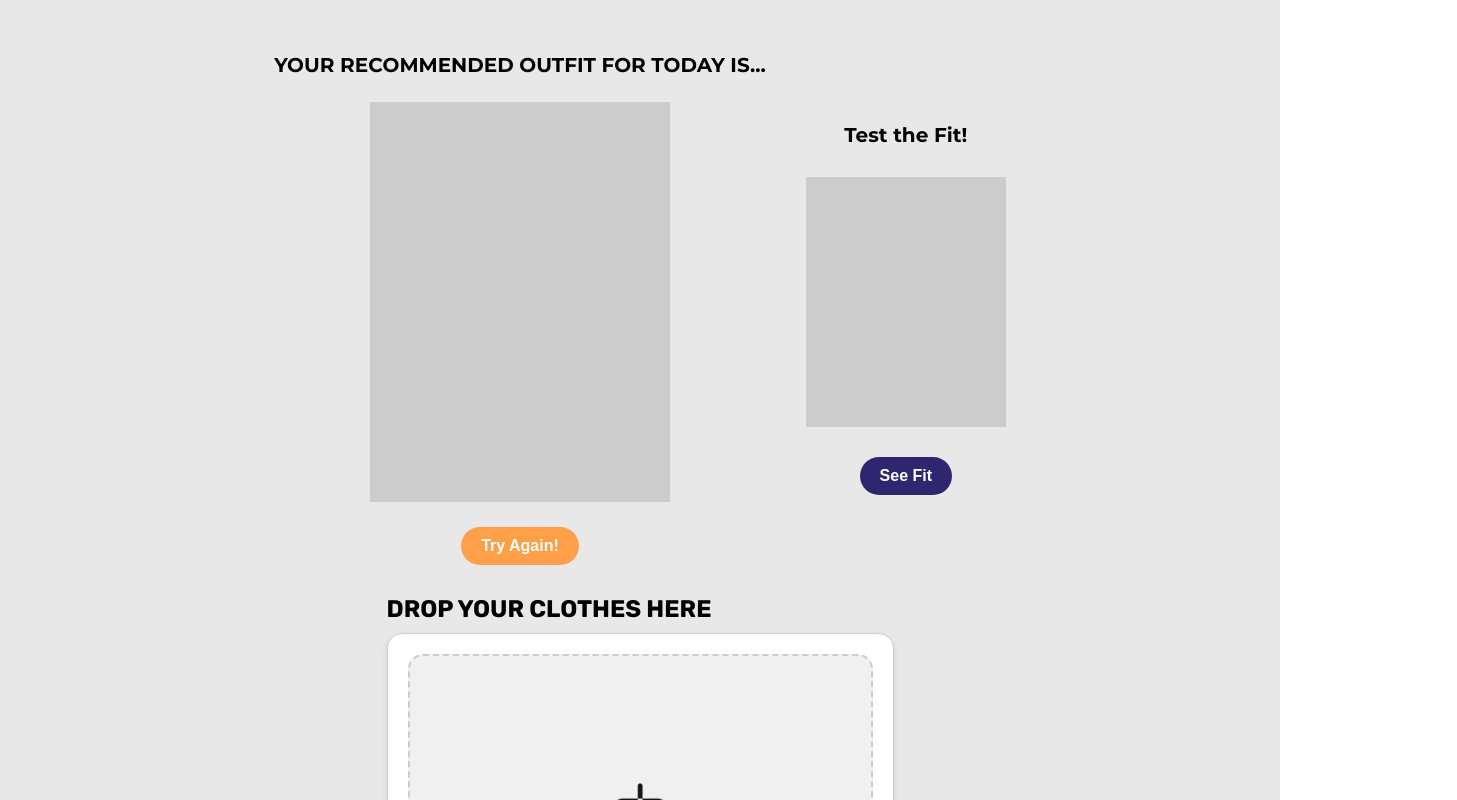
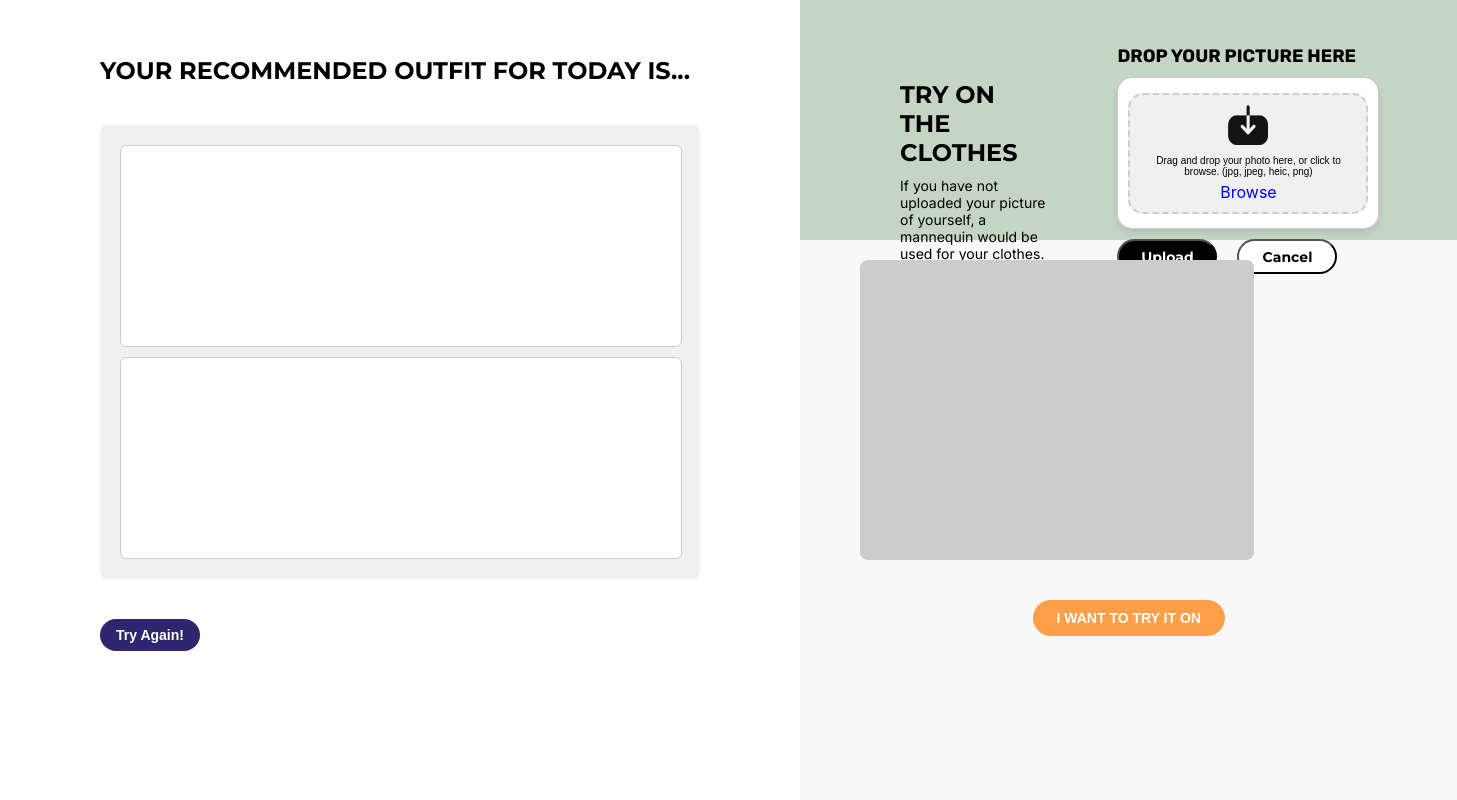
Before and after one commit to briankim0629/Codinator, a React (Create React App) app in the folder codinator-app/: page /outcome in a window 1280 px wide. Shown: the top 800 px of the page, 1457 px wide, since content can reach past the window. Built offline with nearby package versions, Linux system fonts and the light colour scheme.

Commit message:
Almost finished with styling

```diff
--- a/codinator-app/src/components/Upload.jsx
+++ b/codinator-app/src/components/Upload.jsx
@@ -6,7 +6,8 @@ import styled from "styled-components";
 
 // Container for the whole upload section
 const Container = styled.div`
-  max-width: 600px;
+  max-width: ${({ variant }) => (variant === "small" ? "300px" : "600px")};
+
   margin: 0;
   padding: 20px;
   text-align: left;
@@ -16,8 +17,9 @@ const Container = styled.div`
 const Title = styled.h2`
   font-family: Rubik, sans-serif;
   font-weight: medium;
-  margin-top: 10px;
-  margin-bottom: 10px;
+  margin-top: ${({ variant }) => (variant === "small" ? "5px" : "10px")}; /* FIXED */
+  margin-bottom: ${({ variant }) => (variant === "small" ? "5px" : "10px")}; /* FIXED */
+  font-size: ${({ variant }) => (variant === "small" ? "18px" : "24px")}; /* FIXED */
 `;
 
 // White upload box container
@@ -26,25 +28,27 @@ const UploadBox = styled.div`
   border-radius: 15px;
   border: 1px solid #ccc;
   width: 100%;
-  max-width: 465px;
+  max-width: ${({ variant }) => (variant === "small" ? "250px" : "465px")}; /* FIXED: For small variant, width is 250px */
   background-color: white;
-  padding: 20px;
-  margin-top: 10px; /* pushes box further down */
-  height: 400px; /* increased height for a longer box */
+  padding: ${({ variant }) => (variant === "small" ? "10px" : "20px")}; /* FIXED: Reduced padding for small variant */
+  margin-top: 10px;
+  /* FIXED: Reduced height for small variant from '150px' to '80px' to make it shorter */
+  height: ${({ variant }) => (variant === "small" ? "130px" : "400px")};
   display: flex;
   flex-direction: column;
   justify-content: center;
 `;
 
+
 // Drag and drop area with a grey background
 const DragArea = styled.div`
   border: 2px dashed #ccc;
-  padding: 20px;
+  padding: ${({ variant }) => (variant === "small" ? "10px" : "20px")}; /* FIXED */
   text-align: center;
   border-radius: 15px;
   cursor: pointer;
   background-color: #f0f0f0; /* corrected color */
-  flex: 1;
+  flex: ${({ variant }) => (variant === "small" ? "0" : "1")};
   display: flex;
   flex-direction: column;
   justify-content: center;
@@ -54,22 +58,23 @@ const DragArea = styled.div`
 
 // Image styling
 const DropImage = styled.img`
-  width: 60px;
-  height: 60px;
+  width: ${({ variant }) => (variant === "small" ? "40px" : "60px")}; /* FIXED */
+  height: ${({ variant }) => (variant === "small" ? "40px" : "60px")}; /* FIXED */
   margin-bottom: 0px;
 `;
 
 // Paragraph styling
 const Paragraph = styled.p`
   font-family: sans-serif;
-  margin-bottom: 10px;
+  margin-bottom: ${({ variant }) => (variant === "small" ? "5px" : "10px")}; /* FIXED */
+  font-size: ${({ variant }) => (variant === "small" ? "10px" : "14px")}; /* FIXED */
 `;
 
 // Button group container
 const ButtonGroup = styled.div`
   display: flex;
   justify-content: flex-start;
-  margin-top: 20px;
+  margin-top: ${({ variant }) => (variant === "small" ? "10px" : "20px")}; /* FIXED */
   color: #fff;
 `;
 
@@ -77,14 +82,14 @@ const ButtonGroup = styled.div`
 const ConfirmButton = styled.button`
   background-color: #000;
   color: white;
-  height: 40px;
-  width: 120px;
+  height: ${({ variant }) => (variant === "small" ? "35px" : "40px")}; /* FIXED */
+  width: ${({ variant }) => (variant === "small" ? "100px" : "120px")}; /* FIXED */
   border-radius: 20px;
   margin-right: 20px;
 
   text-align: center;
   font-family: Montserrat;
-  font-size: 16px;
+  font-size: ${({ variant }) => (variant === "small" ? "14px" : "16px")}; /* FIXED */
   font-style: normal;
   font-weight: 600;
 
@@ -97,8 +102,8 @@ const ConfirmButton = styled.button`
 const CancelButton = styled.button`
   background-color: white;
   color: black;
-  height: 40px;
-  width: 120px;
+  height: ${({ variant }) => (variant === "small" ? "35px" : "40px")}; /* FIXED */
+  width: ${({ variant }) => (variant === "small" ? "100px" : "120px")}; /* FIXED */
   border-radius: 20px;
   margin-right: 20px;
   cursor: pointer;
@@ -109,12 +114,12 @@ const CancelButton = styled.button`
 
   text-align: center;
   font-family: Montserrat;
-  font-size: 16px;
+  font-size: ${({ variant }) => (variant === "small" ? "14px" : "16px")}; /* FIXED */
   font-style: normal;
   font-weight: 600;
 `;
 
-function Upload({ bucket }) {
+function Upload({ bucket, variant, title }) {
   const [file, setFile] = useState(null);
   const [dragActive, setDragActive] = useState(false);
 
@@ -177,20 +182,21 @@ function Upload({ bucket }) {
   useEffect(() => {}, [file]);
 
   return (
-    <Container>
+    <Container variant={variant}>
       {/* Header moved outside of the white upload box */}
-      <Title>DROP YOUR CLOTHES HERE</Title>
+      <Title variant={variant}>{title || "DROP YOUR CLOTHES HERE"}</Title>
 
-      <UploadBox>
+      <UploadBox variant={variant}>
         <DragArea
+          variant={variant}
           className={`upload-container ${dragActive ? "drag-active" : ""}`}
           onDragEnter={handleDrag}
           onDragOver={handleDrag}
           onDragLeave={handleDrag}
           onDrop={handleDrop}
         >
-          <DropImage src={drop} alt="Drop here" />
-          <Paragraph>
+          <DropImage variant={variant} src={drop} alt="Drop here" />
+          <Paragraph variant={variant}>
             Drag and drop your photo here, or click to browse. (jpg, jpeg, heic,
             png)
           </Paragraph>
@@ -211,14 +217,15 @@ function Upload({ bucket }) {
       </UploadBox>
 
       {file && (
-        <div style={{ marginTop: "20px" }}>
+        <div style={{ marginTop: variant === "small" ? "10px" : "20px" }}>
           <p>Selected File: {file.name}</p>
         </div>
       )}
 
-      <ButtonGroup>
-        <ConfirmButton onClick={handleUpload}>Upload</ConfirmButton>
+      <ButtonGroup variant={variant}>
+        <ConfirmButton variant={variant} onClick={handleUpload}>Upload</ConfirmButton>
         <CancelButton
+          variant={variant}
           onClick={() => {
             setFile(null);
             setDragActive(false);
--- a/codinator-app/src/pages/Outcome.jsx
+++ b/codinator-app/src/pages/Outcome.jsx
@@ -4,6 +4,215 @@ import "@fontsource/montserrat/700.css"; // Importing Montserrat font for stylin
 import { useLocation } from "react-router";
 import Upload from "../components/Upload";
 
+
+import "@fontsource/montserrat/700.css"; // Montserrat for headers
+import "@fontsource/rubik";              // Rubik
+import "@fontsource/inter";
+
+const PageContainer = styled.div`
+  display: flex;
+  width: 100%;
+  min-height: 100vh;
+  box-sizing: border-box;
+  background-color: #fff;
+`;
+
+// Left column (Recommended Outfit)
+const LeftColumn = styled.div`
+  flex: 5;
+  padding: 40px;
+  display: flex;
+  flex-direction: column;
+  align-items: flex-start;
+  box-sizing: border-box;
+`;
+
+// Right column (Try-on Section)
+const RightColumn = styled.div`
+  flex: 7;
+  display: flex;
+  flex-direction: column;
+  box-sizing: border-box;
+  background-color: #f8f8f8;
+`;
+
+// Title for recommended outfit
+const RecommendedTitle = styled.h1`
+  font-family: "Montserrat", sans-serif;
+  font-size: 24px;
+  color: #000;
+  margin-bottom: 40px;
+  margin-left: 60px;
+`;
+
+// Container holding the three stacked boxes
+/*
+const OutfitBoxes = styled.div`
+  width: 280px;
+  background-color: #f0f0f0;
+  border-radius: 8px;
+  padding: 20px;
+  box-sizing: border-box;
+  display: flex;
+  flex-direction: column;
+  gap: 10px;
+  margin-bottom: 20px;
+`;
+*/
+const OutfitContainer = styled.div`
+
+  width: 600px;
+  background-color: #f0f0f0;
+  margin-left: 60px;
+  margin-right: 60px;
+  border-radius: 8px;
+  padding: 20px;
+  box-sizing: border-box;
+  display: flex;
+  flex-direction: column;
+  gap: 10px; /* space between item boxes */
+  margin-bottom: 20px;
+`;
+
+// Each recommended item box
+const OutfitBox = styled.div`
+  width: 100%;
+  height: 200px;
+  background-color: #ffffff;
+  border-radius: 6px;
+  border: 1px solid #ccc;
+`;
+
+// “Try Again” button
+const TryAgainButton = styled.button`
+  background-color: #2e266e;
+  color: #fff;
+  border: none;
+  border-radius: 20px;
+  padding: 8px 16px;
+  cursor: pointer;
+  font-size: 14px;
+  font-weight: 600;
+  margin-left: 60px;
+  margin-top: 20px; /* pushes button to bottom if needed */
+
+  &:hover {
+    background-color: #5c53a0;
+  }
+`;
+
+const RightTitle = styled.h1`
+  font-family: "Montserrat", sans-serif;
+  font-size: 24px;
+  color: #000;
+  text-align: left;
+  margin: 40px 60px 10px 60px;
+`;
+const GreenContainer = styled.div`
+  width: 100%;
+  height: 30%;
+  background-color: #c4d6c3;
+  margin: 0 auto;
+  padding: 20px;
+
+  display: flex;
+  box-sizing: border-box;
+  align-items: flex-start;
+  justify-content: space-between;
+`;
+
+// Left side text in green container
+const GreenText = styled.div`
+  flex: 1;
+  font-family: "Inter", sans-serif;
+  font-size: 14px;
+  text-align: left;
+  margin-left: 60px;
+  color: #000;
+  margin-right: 20px;
+`;
+
+// Right side upload in green container
+const GreenUpload = styled.div`
+  flex: 1;
+  display: flex;
+  justify-content: flex-end;
+  margin-right: 60px;
+`;
+
+const TextContainer = styled.div`
+  padding: 20px;
+  display: flex;
+  flex-direction: column;
+  align-items: flex-start;
+
+  box-sizing: border-box;
+
+`;
+/*
+// Top area on the right side for “Try on the clothes”
+const TryOnHeader = styled.div`
+  font-family: "Montserrat", sans-serif;
+  font-size: 24px;
+  color: #000;
+  margin: 40px 60px 20px 60px;
+`;
+
+// Green container for the upload area
+const UploadSection = styled.div`
+  background-color: #c4d6c3;
+  margin: 0 60px;
+  padding: 20px;
+  border-radius: 8px;
+  box-sizing: border-box;
+  display: flex;
+  flex-direction: column;
+  gap: 10px;
+  align-items: center;
+`;
+
+// Larger gray box for the model preview
+const ModelSection = styled.div`
+  flex: 1;
+  background-color: #ccc;
+  margin: 20px 60px;
+  border-radius: 8px;
+`;
+*/
+// Larger gray box for model preview
+const ModelContainer = styled.div`
+  width: 60%; /* FIXED: narrower horizontally */
+  height: 1000px; /* FIXED: longer vertically */
+  background-color: #ccc;
+  margin: 20px 60px;
+  border-radius: 8px;
+  height: 300px; /* Adjust as needed */
+`;
+
+
+// “I WANT TO TRY IT ON” button at the bottom of the right column
+const TryOnButton = styled.button`
+  background-color: #ff9f47;
+  color: #fff;
+  border: none;
+  border-radius: 20px;
+  padding: 10px 24px;
+  cursor: pointer;
+  font-size: 14px;
+  font-weight: 600;
+  margin: 20px auto;
+  align-self: flex-start;
+
+  &:hover {
+    background-color: #f57c00;
+  }
+`;
+const SmallUploadContainer = styled.div`
+  transform: scale(0.7);       /* shrink to 80% */
+  transform-origin: top right; /* anchor the scale to top-right corner */
+  margin-right: 60px;
+`;
+/*
 const Container = styled.div`
   background-color: #e8e8e8;
   width: 100vw;
@@ -18,13 +227,13 @@ const Container = styled.div`
 const RecommendBox = styled.div`
   width: 300px;
   height: 400px;
-  background-color: #ccc; /* Gray */
+  background-color: #ccc;
 `;
 
 const FitBox = styled.div`
   width: 200px;
   height: 250px;
-  background-color: #ccc; /* Gray */
+  background-color: #ccc;
 `;
 
 const Header = styled.h1`
@@ -32,7 +241,7 @@ const Header = styled.h1`
   color: #000;
   margin-bottom: 20px;
   text-align: center;
-  font-family: 'Montserrat', sans-serif; /* Using Montserrat font for the header */
+  font-family: 'Montserrat', sans-serif;
 `;
 
 const BoxesContainer = styled.div`
@@ -47,7 +256,7 @@ const RecommendBoxContainer = styled.div`
   gap: 5px;
   justify-content: center;
   align-items: center;
-  flex-direction: column; /* Stack the header and box vertically */
+  flex-direction: column; /
 `;
 
 const FitBoxContainer = styled.div`
@@ -56,11 +265,11 @@ const FitBoxContainer = styled.div`
   justify-content: center;
   align-items: center;
 
-  flex-direction: column; /* Stack the header and box vertically */
+  flex-direction: column; /
 `;
 
 const RetryButton = styled.button`
-  background-color: #ff9f47; /* Orange color */
+  background-color: #ff9f47;
   color: white;
   border: none;
   border-radius: 20px;
@@ -71,12 +280,12 @@ const RetryButton = styled.button`
   margin-top: 20px;
 
   &:hover {
-    background-color: #f57c00; /* Darker orange on hover */
+    background-color: #f57c00;
   }
 `;
 
 const FitButton = styled.button`
-  background-color: #2E266E; /* Navy-ish color */
+  background-color: #2E266E;
     color: white;
     border: none;
     border-radius: 20px;
@@ -87,9 +296,9 @@ const FitButton = styled.button`
     margin-top: 20px;
 
     &:hover {
-        background-color: #5C53A0; /* Lighter navy on hover */
-    }
+        background-color: #5C53A0;
     `;
+*/
 
 function Outcome() {
 
@@ -98,32 +307,67 @@ function Outcome() {
     const { recommendedOutfit } = location.state || {}; // Get the recommended outfit from the state
 
     const handleRetry = () => {
-    }
+      // Your logic for re-running the outfit recommendation
+      console.log("Retrying outfit recommendation...");
+    };
 
-    const handleTryFit = () => { }
+    // Example: function for the “I WANT TO TRY IT ON” button
+    const handleTryOn = () => {
+      console.log("Trying on the outfit...");
+    };
+
 
   return (
-    <Container>
-      <BoxesContainer>
-        <RecommendBoxContainer>
-          <Header>YOUR RECOMMENDED OUTFIT FOR TODAY IS...</Header>
+    <PageContainer>
+      <LeftColumn>
+        <RecommendedTitle> YOUR RECOMMENDED OUTFIT FOR TODAY IS...</RecommendedTitle>
 
           {/* The FitButton can be used to trigger the try-on functionality */}
           {/* You can add an onClick handler to FitButton to implement the try-on feature */}
           {/* For now, it's just a placeholder */}
-          <RecommendBox></RecommendBox>
-          <RetryButton onClick={handleRetry}>Try Again!</RetryButton>
-        </RecommendBoxContainer>
-        <FitBoxContainer>
-          <Header>Test the Fit!</Header>
+          <OutfitContainer>
 
-          <FitBox />
-          <FitButton onClick={handleTryFit}>See Fit</FitButton>
-        </FitBoxContainer>
-      </BoxesContainer>
-      <Upload bucket={"models"} />{" "}
-      {/* Keep the Upload component for uploading new outfits */}
-    </Container>
+          {/* You can map over an array if you have multiple items in recommendedOutfit */}
+            <OutfitBox />
+            <OutfitBox />
+
+        </OutfitContainer>
+
+        <TryAgainButton onClick={handleRetry}>Try Again!</TryAgainButton>
+       </LeftColumn>
+       <RightColumn>
+
+
+        {/* Green area with the Upload component */}
+        <GreenContainer>
+          <TextContainer>
+          <RightTitle>TRY ON THE CLOTHES</RightTitle>
+          <GreenText>
+          <p style={{ margin: 0 }}>
+              If you have not uploaded your picture of yourself, a mannequin would
+              be used for your clothes.
+            </p>
+            <p style={{ margin: 0 }}>
+              If you have uploaded your photo, just press "I WANT TO TRY IT ON"
+            </p>
+          </GreenText>
+          </TextContainer>
+          {/* You can display instructions or heading here */}
+          <GreenUpload>
+            <Upload bucket="models" variant="small" title="DROP YOUR PICTURE HERE" />
+            </GreenUpload>
+        </GreenContainer>
+
+        {/* Larger gray area for model preview */}
+        <ModelContainer />
+
+          {/* Possibly display an image or 3D model here */}
+
+
+        {/* Button at the bottom for "I WANT TO TRY IT ON" */}
+        <TryOnButton onClick={handleTryOn}>I WANT TO TRY IT ON</TryOnButton>
+      </RightColumn>
+    </PageContainer>
   );
 }
 
```
